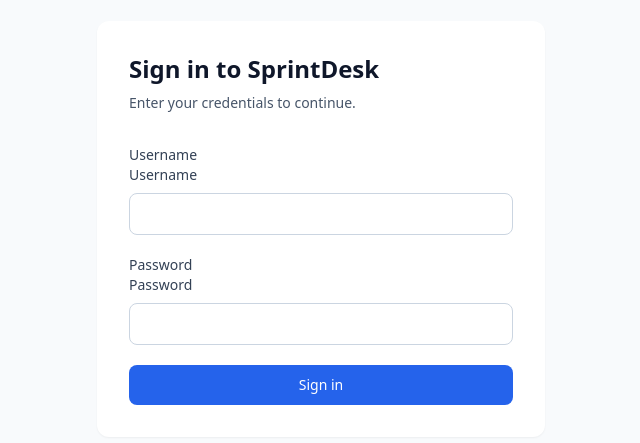
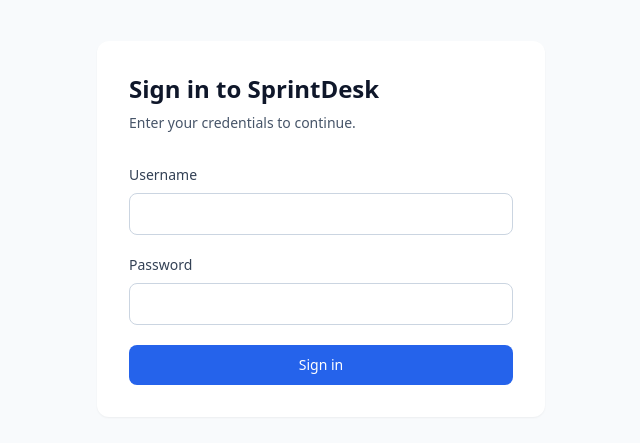
Before and after one commit to BhupinderSingh9443/sprintdesk-frontend-assignment, a React (Vite) app: page /login in a window 1280 px wide. Shown: the part 171-614 px from the top of the page, without its empty margins (319-959 px from the left). Built offline with nearby package versions, Linux system fonts and the light colour scheme.

Commit message:
refactor: consolidate reusable UI component system

```diff
--- a/src/features/board/TaskCreateModal.tsx
+++ b/src/features/board/TaskCreateModal.tsx
@@ -162,7 +162,7 @@
                 className="p-6"
             >
                 <div>
-                    <label
+                    {/* <label
                         htmlFor="new-task-title"
                         className="
               block
@@ -173,7 +173,7 @@
             "
                     >
                         Title
-                    </label>
+                    </label> */}
 
                     <Input
                         label="Title"
@@ -196,7 +196,7 @@
           "
                 >
                     <div>
-                        <label
+                        {/* <label
                             htmlFor="new-task-priority"
                             className="
                 block
@@ -207,7 +207,7 @@
               "
                         >
                             Priority
-                        </label>
+                        </label> */}
 
                         <Select
                             label="Priority"
@@ -237,7 +237,7 @@
                     </div>
 
                     <div>
-                        <label
+                        {/* <label
                             htmlFor="new-task-due-date"
                             className="
                 block
@@ -248,7 +248,7 @@
               "
                         >
                             Due date
-                        </label>
+                        </label> */}
 
                         <Input
                             label="Due date"
@@ -265,7 +265,7 @@
                 </div>
 
                 <div className="mt-5">
-                    <label
+                    {/* <label
                         htmlFor="new-task-assignee"
                         className="
               block
@@ -276,7 +276,7 @@
             "
                     >
                         Assignee
-                    </label>
+                    </label> */}
 
                     <Select
                         label="Assignee"
--- a/src/pages/LoginPage.tsx
+++ b/src/pages/LoginPage.tsx
@@ -106,7 +106,7 @@
           onSubmit={handleSubmit}
         >
           <div>
-            <label
+            {/* <label
               htmlFor="username"
               className="
                 block
@@ -116,25 +116,36 @@
               "
             >
               Username
-            </label>
+            </label> */}
 
-            <Input
-              label="Username"
+            {/* <input
+              id="username"
               name="username"
               type="text"
               autoComplete="username"
               required
               value={username}
               onChange={(event) =>
-                setUsername(
-                  event.target.value,
-                )
+                setUsername(event.target.value)
               }
-            />
+              className="
+                mt-2
+                w-full
+                rounded-lg
+                border
+                border-slate-300
+                px-3
+                py-2
+                outline-none
+                focus:border-blue-500
+                focus:ring-2
+                focus:ring-blue-100
+              "
+            /> */}
           </div>
 
           <div>
-            <label
+            {/* <label
               htmlFor="password"
               className="
                 block
@@ -144,21 +155,32 @@
               "
             >
               Password
-            </label>
+            </label> */}
 
-            <Input
-              label="Password"
+            {/* <input
+              id="password"
               name="password"
               type="password"
               autoComplete="current-password"
               required
               value={password}
               onChange={(event) =>
-                setPassword(
-                  event.target.value,
-                )
+                setPassword(event.target.value)
               }
-            />
+              className="
+                mt-2
+                w-full
+                rounded-lg
+                border
+                border-slate-300
+                px-3
+                py-2
+                outline-none
+                focus:border-blue-500
+                focus:ring-2
+                focus:ring-blue-100
+              "
+            /> */}
           </div>
 
           {errorMessage && (
@@ -173,7 +195,33 @@
             </p>
           )}
 
+          <Input
+            label="Username"
+            name="username"
+            type="text"
+            autoComplete="username"
+            required
+            value={username}
+            onChange={(event) =>
+              setUsername(
+                event.target.value,
+              )
+            }
+          />
 
+          <Input
+            label="Password"
+            name="password"
+            type="password"
+            autoComplete="current-password"
+            required
+            value={password}
+            onChange={(event) =>
+              setPassword(
+                event.target.value,
+              )
+            }
+          />
 
           <Button
             type="submit"
@@ -182,10 +230,30 @@
               loginMutation.isPending
             }
           >
+            Sign in
+          </Button>
+
+          {/* <button
+            type="submit"
+            disabled={loginMutation.isPending}
+            className="
+              w-full
+              rounded-lg
+              bg-blue-600
+              px-4
+              py-2.5
+              font-medium
+              text-white
+              transition
+              hover:bg-blue-700
+              disabled:cursor-not-allowed
+              disabled:opacity-50
+            "
+          >
             {loginMutation.isPending
               ? 'Signing in...'
               : 'Sign in'}
-          </Button>
+          </button> */}
         </form>
       </section>
     </main>
```
